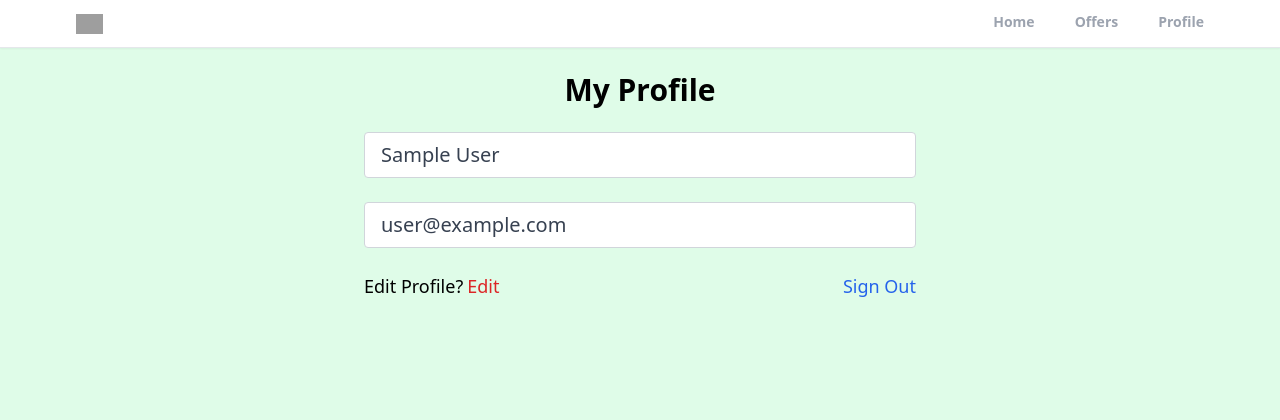
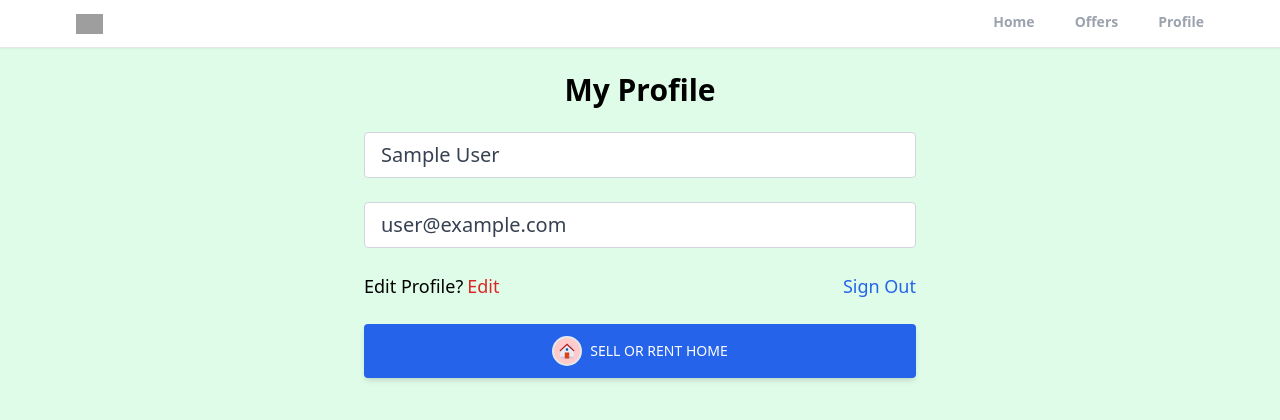
Before and after one commit to pushpendra-91/realtor-clone-react, a React (Create React App) app: page /profile in a window 1280 px wide. Shown: the top 420 px of the page. Built offline with nearby package versions, Linux system fonts and the light colour scheme; no server answers; sample sign-in values are in the browser's storage; grey boxes are pictures that could not be loaded; the HTML template or start-up script is replaced by a standard one.

Commit message:
update listing page

```diff
--- a/src/App.js
+++ b/src/App.js
@@ -9,6 +9,7 @@ import Offers from "./pages/Offers";
 import Header from "./components/Header";
 import { ToastContainer } from "react-toastify";
 import 'react-toastify/dist/ReactToastify.css';
+import CreateListing from "./pages/CreateListing";
 function App() {
   return (
     <>
@@ -23,6 +24,7 @@ function App() {
           <Route path="/sign-up" element={<SignUp />} />
           <Route path="/forgot-password" element={<ForgotPassword />} />
           <Route path="/offers" element={<Offers />} />
+          <Route path="/create-listing" element={<CreateListing />} />
         </Routes>
       </Router>
       <ToastContainer
--- /dev/null
+++ b/src/pages/CreateListing.jsx
@@ -0,0 +1,26 @@
+import React, { useState } from 'react'
+
+export default function CreateListing() {
+    const [formData, setFormData] = useState({
+        type: "rent"
+    })
+
+    const { type } = formData;
+
+    const onChange = () => {
+
+    }
+    return (
+        <main className='max-w-md px-2 mx-auto'>
+            <h1 className='text-3xl text-center mt-6 font-bold'>Create a Listing</h1>
+            <form>
+                <p className='text-lg mt-6 font-semibold'>Sell / Rent</p>
+                <div className='flex '>
+                    <button type='button' id='type' value='sale' onClick={onchange} className={`mr-3 px-7 py-3 font-medium text-sm uppercase shadow-md rounded hover:shadow-lg focus:shadow-lg active:shadow-lg transition duration-150 ease-in-out w-full ${type === 'rent' ? 'bg-white text-black' : 'bg-slate-600 text-white'}`}>Sell</button>
+
+                    <button type='button' id='type' value='sale' onClick={onchange} className={`ml-3 px-7 py-3 font-medium text-sm uppercase shadow-md rounded hover:shadow-lg focus:shadow-lg active:shadow-lg transition duration-150 ease-in-out w-full ${type === 'sell' ? 'bg-white text-black' : 'bg-slate-600 text-white'}`}>Rent</button>
+                </div>
+            </form>
+        </main>
+    )
+}
--- a/src/pages/Profile.jsx
+++ b/src/pages/Profile.jsx
@@ -1,9 +1,10 @@
 import { getAuth, updateProfile } from 'firebase/auth'
 import { doc, updateDoc } from 'firebase/firestore';
 import React, { useState } from 'react'
-import { useNavigate } from 'react-router-dom';
+import { Link, useNavigate } from 'react-router-dom';
 import { toast } from 'react-toastify';
 import { db } from '../firebase';
+import { FcHome } from 'react-icons/fc'
 
 export default function Profile() {
   const auth = getAuth();
@@ -48,7 +49,7 @@ export default function Profile() {
 
   return (
     <div>
-      <sectionm className='max-w-6xl mx-auto flex justify-center items-center flex-col'>
+      <section className='max-w-6xl mx-auto flex justify-center items-center flex-col'>
         <h1 className='text-3xl text-center mt-6 font-bold'>My Profile</h1>
         <div className='w-full md:w-[50%] mt-6 px-3'>
           <form>
@@ -62,8 +63,14 @@ export default function Profile() {
               <p onClick={onLogOut} className='text-blue-600 hover:text-blue-800 transition duration-200 ease-in-out cursor-pointer'>Sign Out</p>
             </div>
           </form>
+          <button type='submit' className='w-full bg-blue-600 text-white uppercase px-7 py-3 text-sm font-medium rounded shadow-md hover:bg-blue-700 transition duration-150 ease-in-out hover:shadow-lg active:bg-blue-800 justify-center align-middle'>
+            <Link to='/create-listing' className='flex justify-center item-center'>
+              <FcHome className='mr-2 text-3xl bg-red-200 rounded-full p-1 border-2' />
+              <p className='flex justify-center items-center'>Sell or Rent Home</p>
+            </Link>
+          </button>
         </div>
-      </sectionm>
+      </section>
     </div>
   )
 }
```
